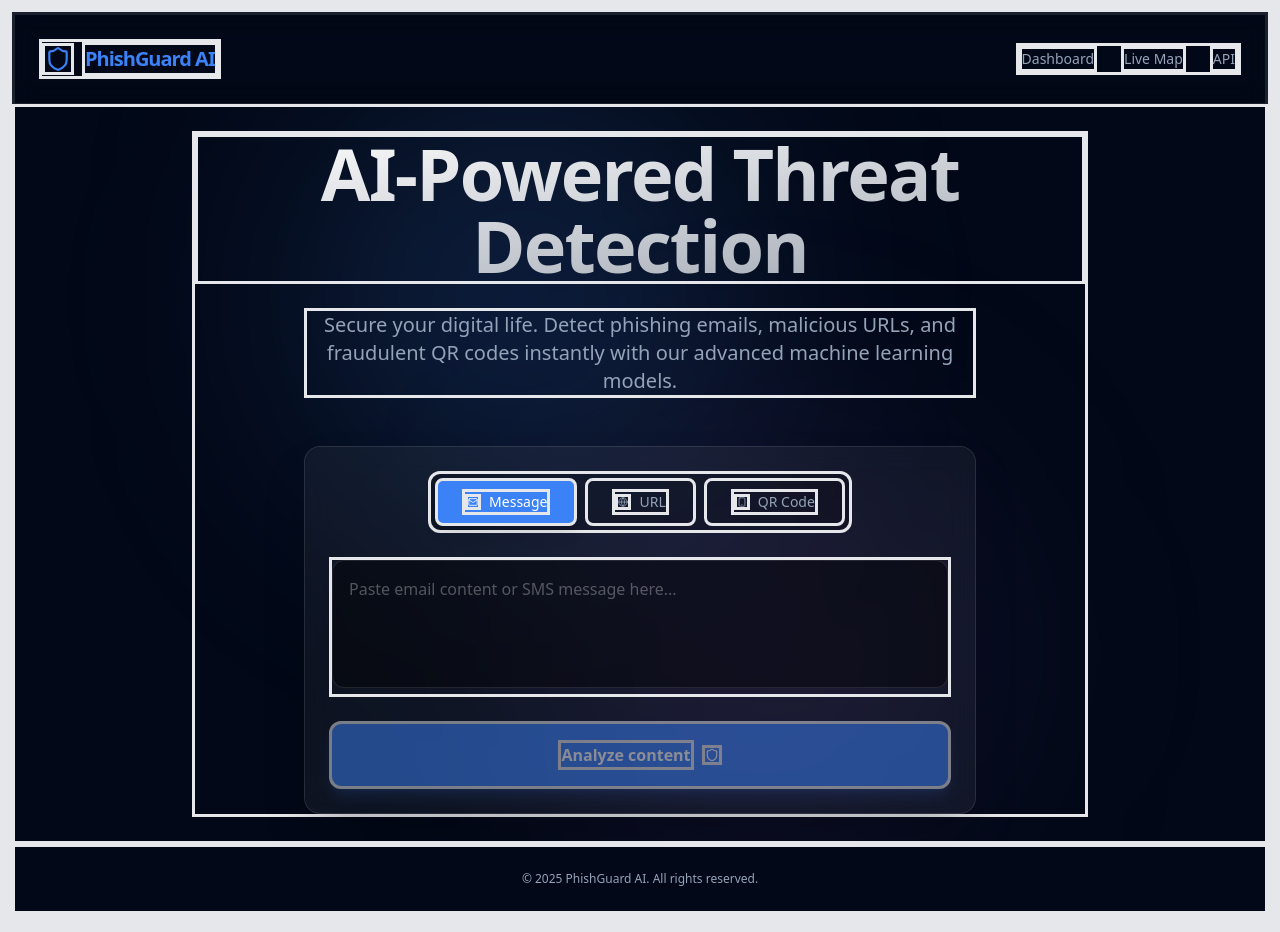
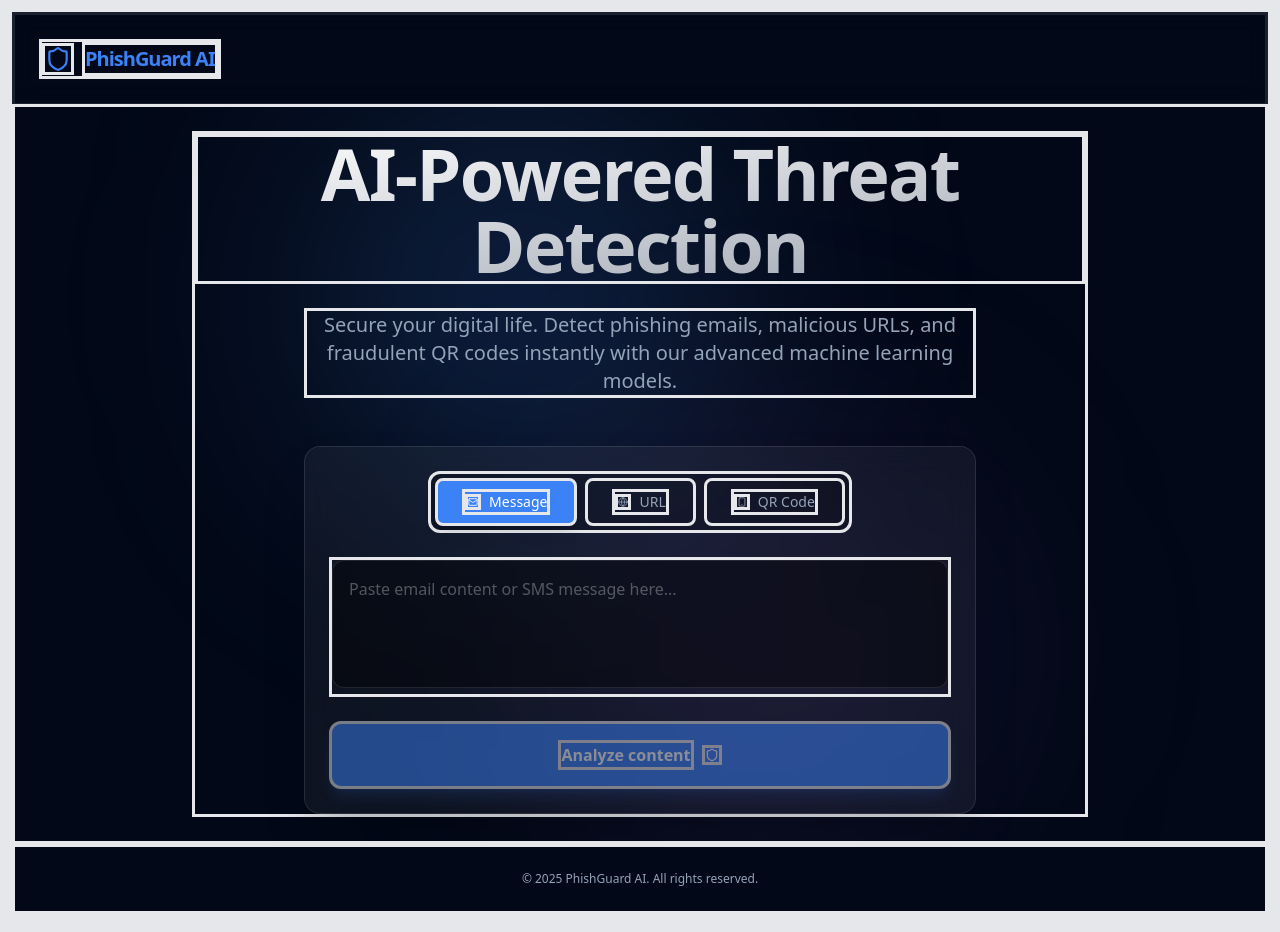
Before and after one commit to chaitu4765/Ai-scam-detector-, a React app in the folder frontend/: page / in a window 1280 px wide. Built offline with nearby package versions, Linux system fonts and the light colour scheme; the HTML template or start-up script is replaced by a standard one.

Commit message:
Remove navigation links from navbar

```diff
--- a/frontend/src/App.jsx
+++ b/frontend/src/App.jsx
@@ -67,11 +67,6 @@ function App() {
         <div className="flex items-center gap-2 text-primary font-bold text-xl tracking-tighter">
           <Shield className="w-8 h-8" />
           <span>PhishGuard AI</span>
-        </div>
-        <div className="hidden md:flex gap-6 text-sm font-medium text-muted-foreground">
-          <a href="#" className="hover:text-primary transition-colors">Dashboard</a>
-          <a href="#" className="hover:text-primary transition-colors">Live Map</a>
-          <a href="#" className="hover:text-primary transition-colors">API</a>
         </div>
       </nav>
 
```
